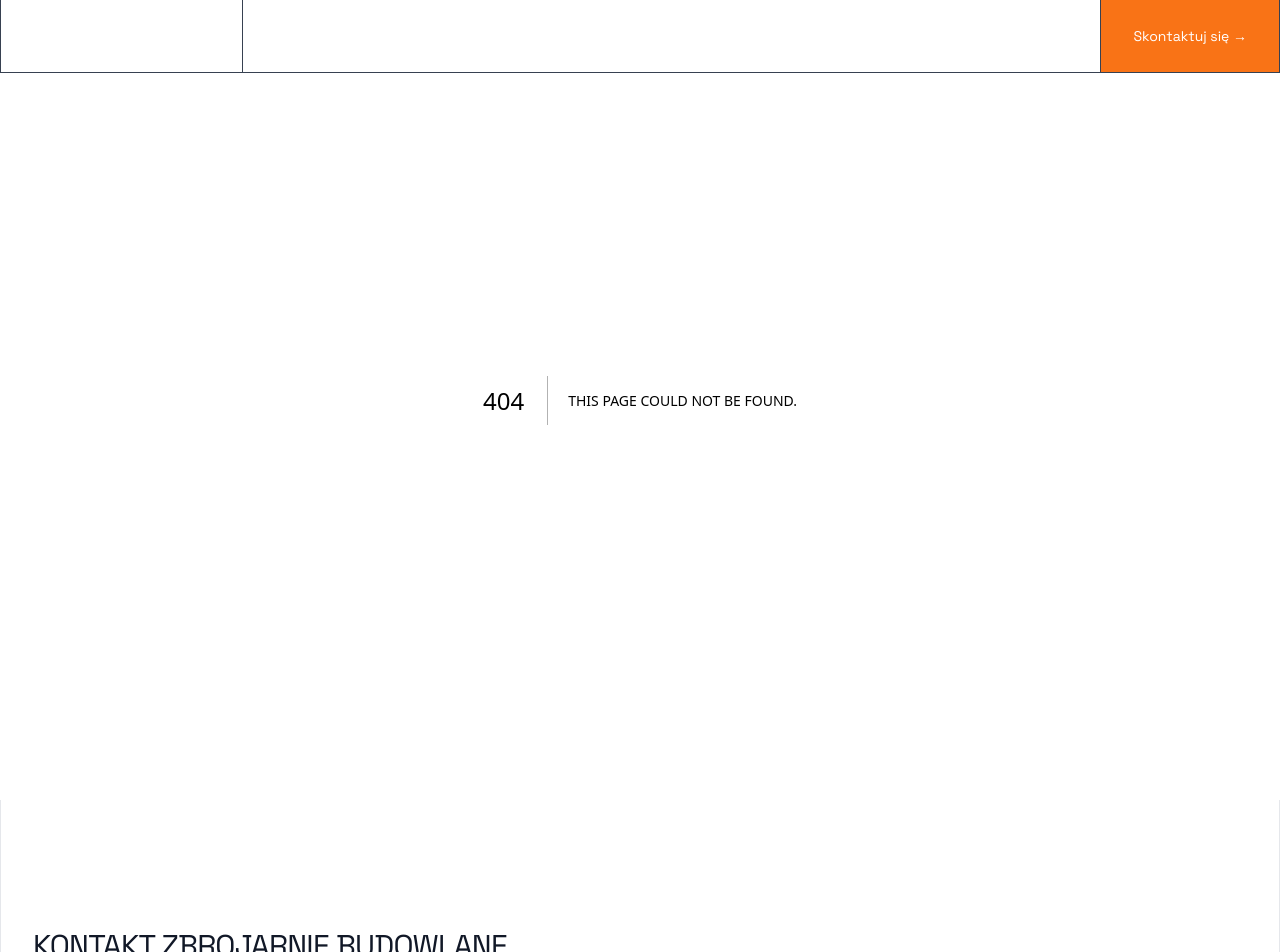
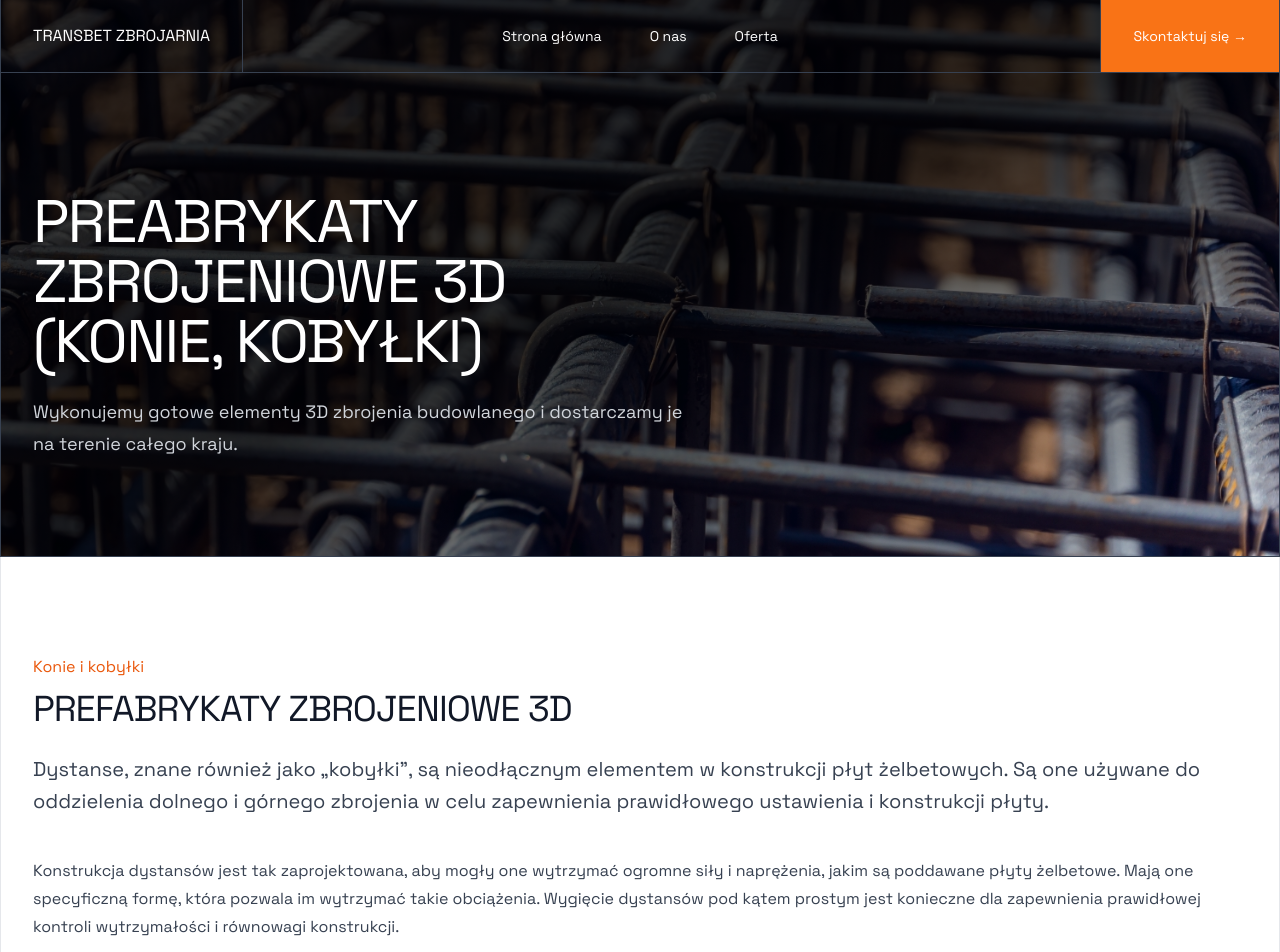
Before and after one commit to PGodzien/zbrojenie-nextjs, a Next.js app: page /prefabrykaty-zbrojeniowe-3d-konie-kobylki in a window 1280 px wide. Before the commit this address had no page. Shown: the top 952 px of the page. Built offline with nearby package versions, Linux system fonts and the light colour scheme.

Commit message:
Create page.tsx

```diff
--- /dev/null
+++ b/app/prefabrykaty-zbrojeniowe-3d-konie-kobylki/page.tsx
@@ -0,0 +1,46 @@
+import type { Metadata } from 'next'
+import Image from 'next/image'
+import slider from '@/public/welder.jpg'
+
+export const metadata: Metadata = {
+    title: 'Preabrykaty zbrojeniowe 3D (konie, kobyłki) - Zbrojarnia Transbet',
+    description: 'Wykonujemy gotowe elementy 3D zbrojenia budowlanego i dostarczamy je na terenie całego kraju.',
+}
+
+export default function Kosze() {
+    return (
+        <div className="border-b">
+            <div className="relative border-b border-gray-700 isolate overflow-hidden bg-gray-900">
+                <Image
+                    src={slider}
+                    alt=""
+                    className="absolute inset-0 -z-10 h-full w-full object-cover"
+                />
+                <div className="absolute inset-0 bg-gradient-to-br from-black via-black opacity-80"></div>
+                <div className="mx-auto max-w-7xl pb-24 pt-48 border-x border-gray-700 px-6 lg:px-8 relative z-10">
+                    <div className="mx-auto max-w-2xl lg:mx-0">
+                        <h2 className="text-4xl  tracking-tight text-white sm:text-6xl">Preabrykaty zbrojeniowe 3D (konie, kobyłki)</h2>
+                        <p className="mt-6 text-lg leading-8 text-gray-300">
+                            Wykonujemy gotowe elementy 3D zbrojenia budowlanego i dostarczamy je na terenie całego kraju.
+                        </p>
+                    </div>
+                </div>
+            </div>
+            <div className="mx-auto max-w-7xl text-base leading-7 text-gray-700 px-8 py-24 border-x">
+                <p className="text-base  leading-7 text-orange-600">Konie i kobyłki</p>
+                <h1 className="mt-2 text-3xl  tracking-tight text-gray-900 sm:text-4xl">Prefabrykaty zbrojeniowe 3D</h1>
+                <p className="mt-6 text-xl leading-8">
+                Dystanse, znane również jako „kobyłki”, są nieodłącznym elementem w konstrukcji płyt żelbetowych. Są one używane do oddzielenia dolnego i górnego zbrojenia w celu zapewnienia prawidłowego ustawienia i konstrukcji płyty.
+                </p>
+                <div className="mt-10 space-y-6">
+                    <p>
+                    Konstrukcja dystansów jest tak zaprojektowana, aby mogły one wytrzymać ogromne siły i naprężenia, jakim są poddawane płyty żelbetowe. Mają one specyficzną formę, która pozwala im wytrzymać takie obciążenia. Wygięcie dystansów pod kątem prostym jest konieczne dla zapewnienia prawidłowej kontroli wytrzymałości i równowagi konstrukcji.
+                    </p>
+                    <p>
+                    W kontekście dystansów, termin „kobyłki” jest często używany jako ich potoczna nazwa. Nazwa ta odnosi się do ich kształtu, który przypomina kopyta końskie. Kobyłki są stabilne i trwałe, dlatego są popularnym wyborem w konstrukcjach żelbetowych.
+                    </p>
+                </div>
+            </div>
+        </div>
+    )
+}
```
